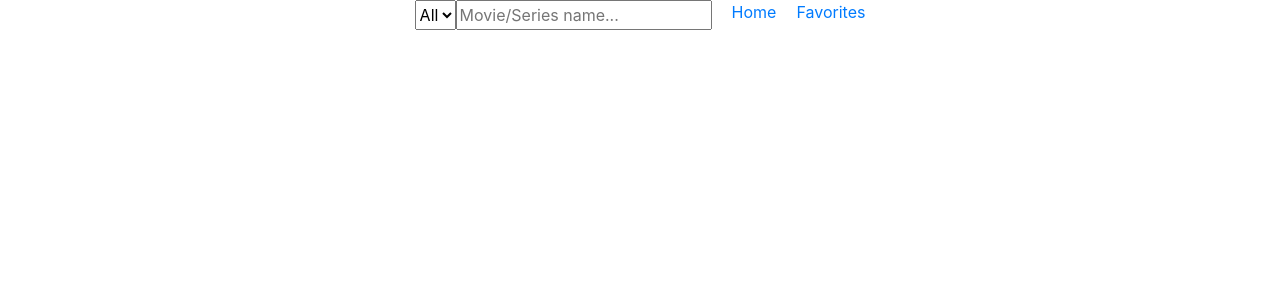
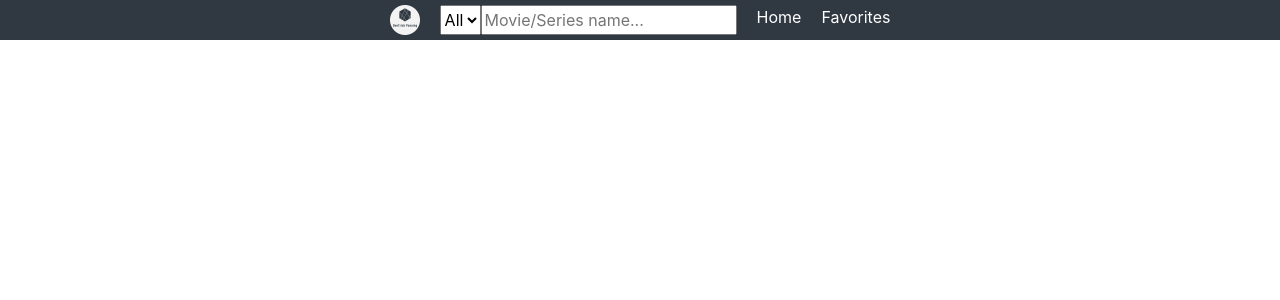
Before and after one commit to lucasmazo32/otp, a React (Create React App) app: page /favorites in a window 1280 px wide. Shown: the top 300 px of the page. Built offline with nearby package versions, Linux system fonts and the light colour scheme.

Commit message:
modified README file

```diff
--- a/public/index.html
+++ b/public/index.html
@@ -24,7 +24,7 @@
       work correctly both with client-side routing and a non-root public URL.
       Learn how to configure a non-root public URL by running `npm run build`.
     -->
-    <title>React App</title>
+    <title>OneTrick</title>
   </head>
   <body>
     <noscript>You need to enable JavaScript to run this app.</noscript>
--- a/src/assets/style/footer.css
+++ b/src/assets/style/footer.css
@@ -4,7 +4,7 @@ footer {
   width: 100%;
   bottom: 0;
   justify-content: center;
-  background-color: lightgrey;
+  background-color: #303841;
   margin-top: 10px;
   padding: 5px 0;
 }
@@ -16,6 +16,15 @@ footer i {
 }
 
 a:first-of-type {
+  margin-right: 20px;
+}
+
+a, a:hover {
+  color: white;
+}
+
+footer img {
+  height: 30px;
   margin-right: 20px;
 }
 
--- a/src/assets/style/nav.css
+++ b/src/assets/style/nav.css
@@ -1,11 +1,26 @@
 nav {
+  background-color: #303841;
+  padding: 5px 0;
   display: flex;
   justify-content: center;
   margin-bottom: 20px;
 }
 
+nav img {
+  height: 30px;
+  margin-right: 20px;
+}
+
 nav select {
   height: 100%;
+}
+
+.nav-links {
+  color: white;
+}
+
+.nav-links:hover {
+  color: white;
 }
 
 .nav-links:first-of-type {
@@ -16,4 +31,7 @@ nav select {
   .nav-links {
     display: none;
   }
+  nav img {
+    display: none;
+  }
 }
--- a/src/component/Footer.js
+++ b/src/component/Footer.js
@@ -3,10 +3,12 @@ import {
   Link,
 } from 'react-router-dom';
 import '../assets/style/footer.css';
+import logo from '../assets/images/circle-logo.png';
 
 export default function Footer() {
   return (
     <footer>
+      <img src={logo} alt="OneTrick Ponny logo" />
       <Link className="footer-links" to="/">
         <i className="fas fa-home"><svg aria-hidden="true" focusable="false" data-prefix="fas" data-icon="home" className="svg-inline--fa fa-home fa-w-18" role="img" xmlns="http://www.w3.org/2000/svg" viewBox="0 0 576 512"><path fill="currentColor" d="M280.37 148.26L96 300.11V464a16 16 0 0 0 16 16l112.06-.29a16 16 0 0 0 15.92-16V368a16 16 0 0 1 16-16h64a16 16 0 0 1 16 16v95.64a16 16 0 0 0 16 16.05L464 480a16 16 0 0 0 16-16V300L295.67 148.26a12.19 12.19 0 0 0-15.3 0zM571.6 251.47L488 182.56V44.05a12 12 0 0 0-12-12h-56a12 12 0 0 0-12 12v72.61L318.47 43a48 48 0 0 0-61 0L4.34 251.47a12 12 0 0 0-1.6 16.9l25.5 31A12 12 0 0 0 45.15 301l235.22-193.74a12.19 12.19 0 0 1 15.3 0L530.9 301a12 12 0 0 0 16.9-1.6l25.5-31a12 12 0 0 0-1.7-16.93z" /></svg></i>
         <span>Home</span>
--- a/src/component/Nav.js
+++ b/src/component/Nav.js
@@ -8,6 +8,7 @@ import { connect } from 'react-redux';
 import PropTypes from 'prop-types';
 import showData from '../helper/showData';
 import actions from '../actions/index';
+import logo from '../assets/images/circle-logo.png';
 import '../assets/style/nav.css';
 
 const { changeFilter } = actions;
@@ -32,11 +33,12 @@ function Nav({ options, changeFilter }) {
 
   return (
     <nav>
+      <img src={logo} alt="OneTrick Ponny logo" />
       <form onSubmit={handleSubmit}>
         <select onChange={handleChange}>
           { options.map(result => <option key={result}>{result}</option>) }
         </select>
-        <input type="text" placeholder="Movie/Series name..." />
+        <input required type="text" placeholder="Movie/Series name..." />
       </form>
       <Link className="nav-links" to="/">Home</Link>
       <Link className="nav-links" to="/favorites">Favorites</Link>
```
Also changed, not shown: src/assets/images/page.png (added), 1 other file (tests, documents, lock files or other folders).
